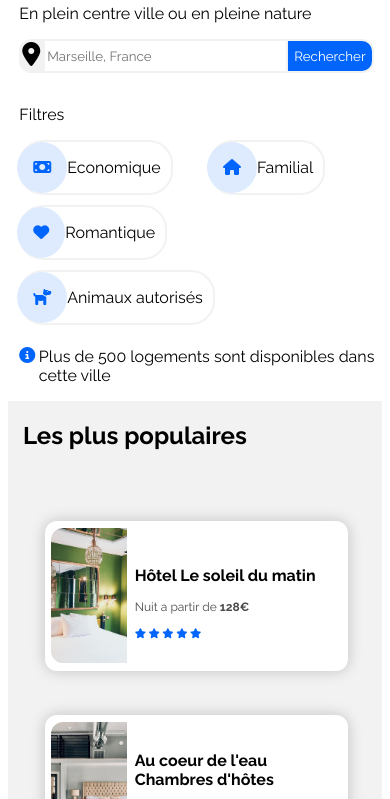
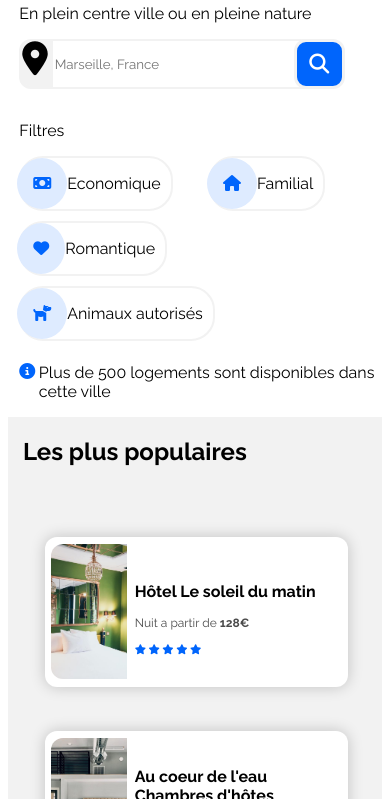
Before and after one commit to pierreaverous/P2_Averous_pierre_code, a plain HTML site: page index.html in a window 390 px wide. Shown: the part 236-1035 px from the top of the page. Drawn offline with Linux system fonts and the light colour scheme.

Commit message:
button-search-responsive

```diff
--- a/CSS/style.css
+++ b/CSS/style.css
@@ -98,6 +98,18 @@
   background-color: #DEEBFF;
   transition:1s;
   color:#0065FC;
+}
+.button-search-2{
+  background-color: #0065FC;
+  color: white;
+  height: 34px;
+  border-top-right-radius: 12px;
+  border-bottom-right-radius:12px ;
+  font-family: 'Raleway', sans-serif;
+  margin-left:-3%;
+  border-style:solid;
+  border-color: #F2F2F2;
+  display: none;
 }
 /* ---------------------------------------------------filtre------------------------------------------------------------------ */
 
@@ -558,6 +570,37 @@ margin-bottom:10px;
   }
   .search{
     width: 70%;
+    height: auto;
+  }
+  .button-search-2{
+    background-color: #0065FC;
+    color: white;
+    height: 44px;
+    border-top-right-radius: 12px;
+    border-bottom-right-radius: 12px;
+    font-family: 'Raleway', sans-serif;
+    margin-left: -3%;
+    border-style: solid;
+    border-color: #F2F2F2;
+    width: 45;
+    border-top-left-radius: 12px;
+    border-bottom-left-radius: 12px;
+    display: flex;
+    justify-content: center;
+    align-items: center;
+    font-size: 20px;
+  }
+  .button-search-2:hover{
+    background-color: #DEEBFF;
+    transition:1s;
+    color:#0065FC;
+  }
+  .button-search{
+    display: none;
+  }
+  #icon{
+    height: auto;
+    font-size: 34px;
   }
   #p-filtre{
     width: 100%;
--- a/index.html
+++ b/index.html
@@ -42,7 +42,8 @@
           <div class="search-bar">
             <i id="icon" class="fas fa-map-marker-alt"></i>
             <input class="search" type="text" placeholder="Marseille, France" />
-            <button class="button-search" type="submit">Rechercher</button>
+            <span><button class="button-search" type="submit">Rechercher</button></span>
+            <span class="button-search-2"><i class="fas fa-search"></i></span>
           </div>
         </form>
         <div class="filtres">
```
